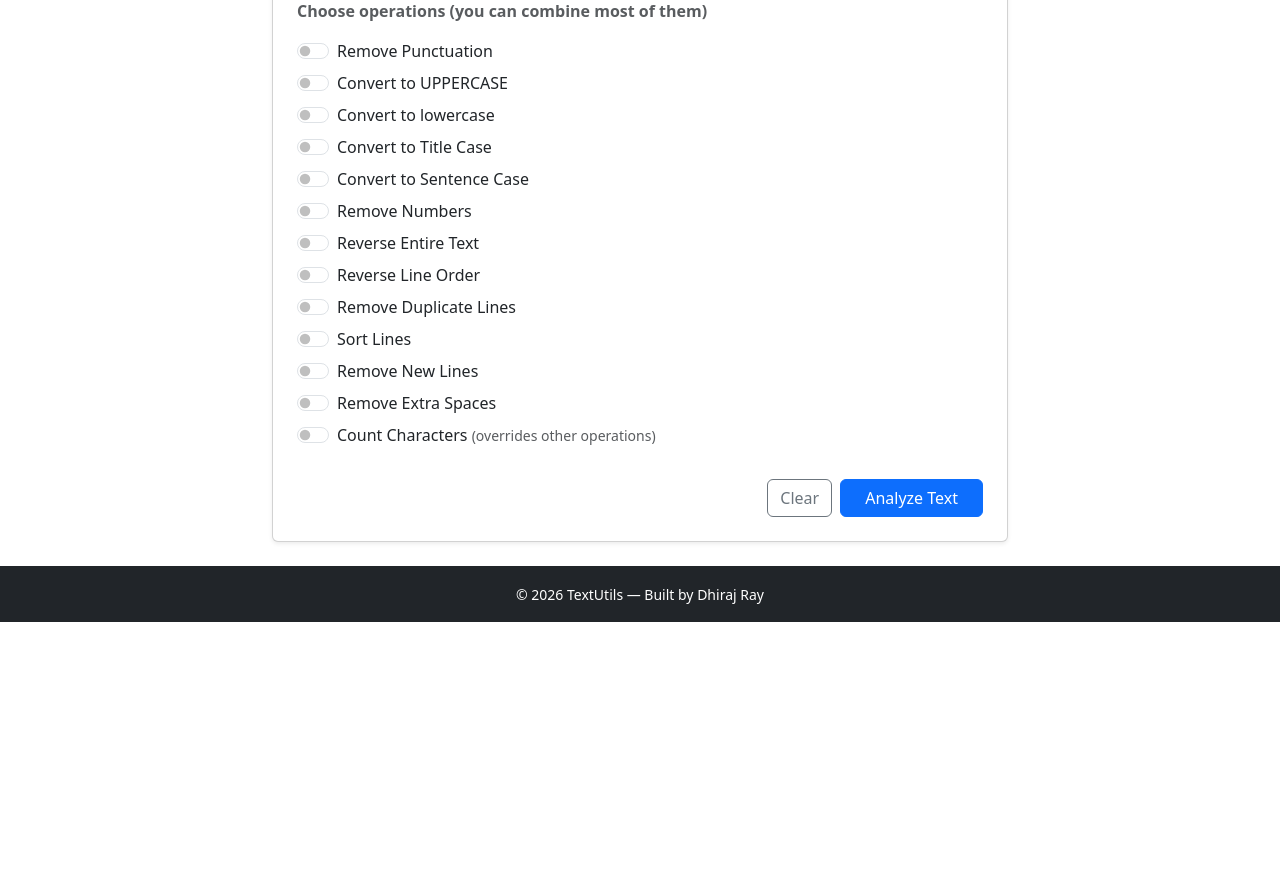
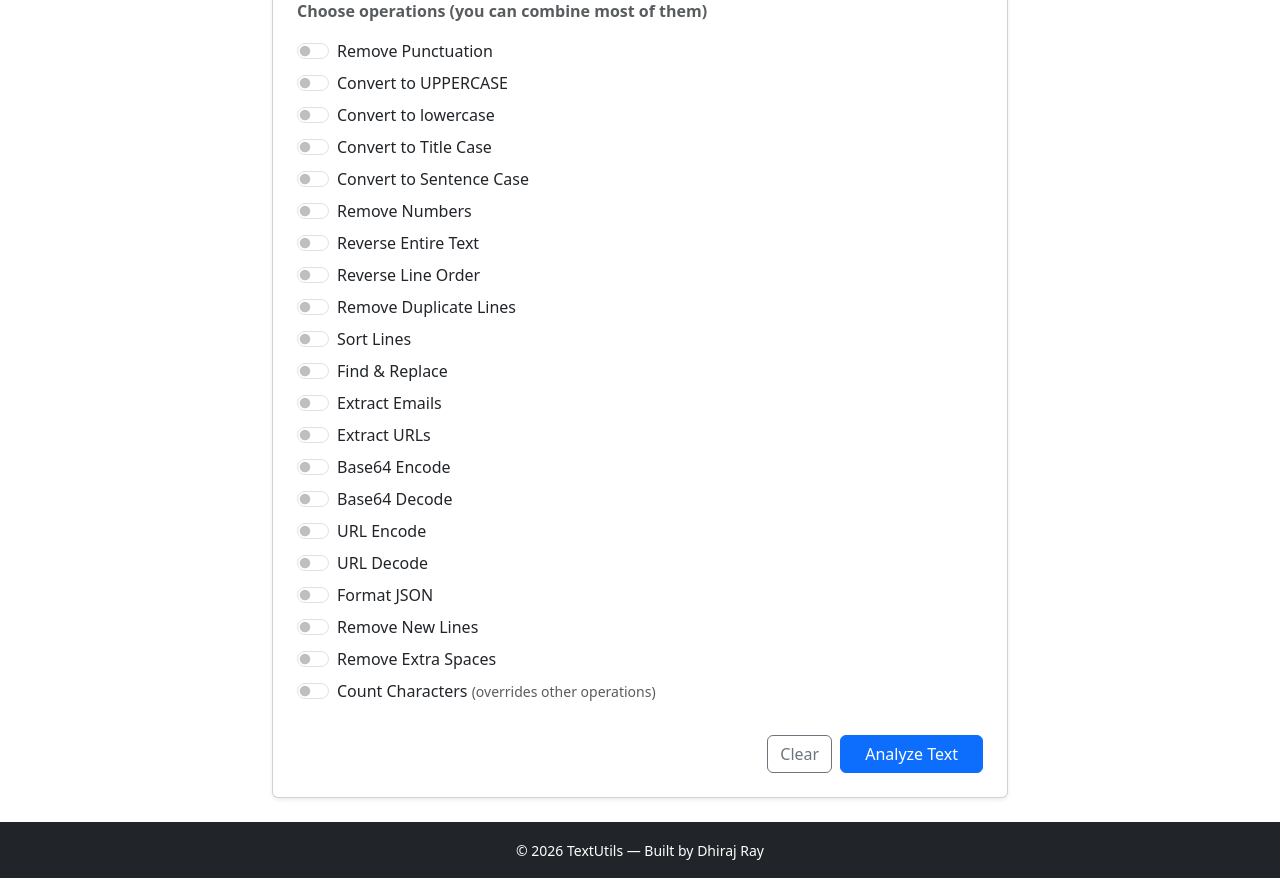
Before and after one commit to Dhiraj73Ray/TextUtils, a Django app: page / in a window 1280 px wide. Shown: the part 658-1536 px from the top of the page. Before the commit the page ends 1280 px from the top, so only its background shows below. Run offline with Django 4.2, Linux system fonts and the light colour scheme.

Commit message:
New textutils phase 2 complete

```diff
--- a/Templates/index.html
+++ b/Templates/index.html
@@ -277,6 +277,52 @@
           </select>
         </div>
 
+                <!-- Find & Replace -->
+        <div class="form-check form-switch mb-2">
+          <input class="form-check-input" type="checkbox" role="switch" name="find_replace_switch" id="optFindReplace" />
+          <label class="form-check-label" for="optFindReplace">Find & Replace</label>
+        </div>
+        <div id="findReplaceContainer" class="mb-3 ms-4 d-none">
+          <input type="text" class="form-control form-control-sm mb-2" name="find_text" placeholder="Find...">
+          <input type="text" class="form-control form-control-sm" name="replace_text" placeholder="Replace with...">
+        </div>
+
+        <!-- Extract Emails/URLs -->
+        <div class="form-check form-switch mb-2">
+          <input class="form-check-input" type="checkbox" role="switch" name="extract_emails" id="optExtractEmails" />
+          <label class="form-check-label" for="optExtractEmails">Extract Emails</label>
+        </div>
+        <div class="form-check form-switch mb-2">
+          <input class="form-check-input" type="checkbox" role="switch" name="extract_urls" id="optExtractUrls" />
+          <label class="form-check-label" for="optExtractUrls">Extract URLs</label>
+        </div>
+
+        <!-- Base64 & URL Encode/Decode -->
+        <div class="form-check form-switch mb-2">
+          <input class="form-check-input" type="checkbox" role="switch" name="base64_encode" id="optB64Encode" />
+          <label class="form-check-label" for="optB64Encode">Base64 Encode</label>
+        </div>
+        <div class="form-check form-switch mb-2">
+          <input class="form-check-input" type="checkbox" role="switch" name="base64_decode" id="optB64Decode" />
+          <label class="form-check-label" for="optB64Decode">Base64 Decode</label>
+        </div>
+        <div class="form-check form-switch mb-2">
+          <input class="form-check-input" type="checkbox" role="switch" name="url_encode" id="optUrlEncode" />
+          <label class="form-check-label" for="optUrlEncode">URL Encode</label>
+        </div>
+        <div class="form-check form-switch mb-2">
+          <input class="form-check-input" type="checkbox" role="switch" name="url_decode" id="optUrlDecode" />
+          <label class="form-check-label" for="optUrlDecode">URL Decode</label>
+        </div>
+        <div class="form-check form-switch mb-2">
+          <input class="form-check-input" type="checkbox" role="switch" name="json_format" id="optJsonFormat" />
+          <label class="form-check-label" for="optJsonFormat">Format JSON</label>
+        </div>
+
+
+
+
+
         <div class="form-check form-switch mb-2">
           <input
             class="form-check-input"
@@ -377,6 +423,15 @@
         }
       });
     })();
+      // Toggle Find & Replace Inputs
+  (function () {
+    const frSwitch = document.getElementById("optFindReplace");
+    const frContainer = document.getElementById("findReplaceContainer");
+    if (!frSwitch || !frContainer) return;
+    frSwitch.addEventListener("change", function () {
+      frContainer.classList.toggle("d-none", !this.checked);
+    });
+  })();
   })();
 </script>
 {% endblock %}
--- a/textutils/views.py
+++ b/textutils/views.py
@@ -7,6 +7,9 @@ Handles:
 """
 
 from django.shortcuts import render
+import base64
+import json
+from urllib.parse import quote, unquote
 
 
 # Characters stripped by the "Remove Punctuation" operation
@@ -44,6 +47,16 @@ def analyze(request):
     reverse_lines = request.POST.get("reverse_lines", "off")
     remove_duplicates = request.POST.get("remove_duplicates", "off")
     sort_lines = request.POST.get("sort_lines", "off")
+    find_replace_switch = request.POST.get("find_replace_switch", "off")
+    find_text = request.POST.get("find_text", "")
+    replace_text = request.POST.get("replace_text", "")
+    extract_emails = request.POST.get("extract_emails", "off")
+    extract_urls = request.POST.get("extract_urls", "off")
+    base64_encode = request.POST.get("base64_encode", "off")
+    base64_decode = request.POST.get("base64_decode", "off")
+    url_encode = request.POST.get("url_encode", "off")
+    url_decode = request.POST.get("url_decode", "off")
+    json_format = request.POST.get("json_format", "off")
     rmnl = request.POST.get("rmnl", "off")
     rmsp = request.POST.get("rmsp", "off")
     count = request.POST.get("count", "off")
@@ -140,6 +153,59 @@ def analyze(request):
 
         text = "\n".join(lines)
 
+    # --- 2.9. Find & Replace ---
+    if find_replace_switch == "on" and find_text:
+        text = text.replace(find_text, replace_text)
+        operations.append("Find & Replace")
+
+    # --- 2.10. Extract Emails ---
+    if extract_emails == "on":
+        import re
+        emails = re.findall(r'[a-zA-Z0-9._%+-]+@[a-zA-Z0-9.-]+\.[a-zA-Z]{2,}', text)
+        text = "\n".join(emails)
+        operations.append("Extracted Emails")
+
+    # --- 2.11. Extract URLs ---
+    if extract_urls == "on":
+        import re
+        urls = re.findall(r'https?://[^\s]+', text)
+        text = "\n".join(urls)
+        operations.append("Extracted URLs")
+
+    # --- 2.12. Base64 Encode ---
+    if base64_encode == "on":
+        text = base64.b64encode(text.encode()).decode()
+        operations.append("Base64 Encoded")
+
+    # --- 2.13. Base64 Decode ---
+    if base64_decode == "on":
+        try:
+            text = base64.b64decode(text.encode()).decode()
+            operations.append("Base64 Decoded")
+        except Exception:
+            text = "Error: Invalid Base64 string"
+            operations.append("Base64 Decode Failed")
+
+    # --- 2.14. URL Encode ---
+    if url_encode == "on":
+        text = quote(text)
+        operations.append("URL Encoded")
+
+    # --- 2.15. URL Decode ---
+    if url_decode == "on":
+        text = unquote(text)
+        operations.append("URL Decoded")
+
+    # --- 2.16. Format JSON ---
+    if json_format == "on":
+        try:
+            parsed = json.loads(text)
+            text = json.dumps(parsed, indent=4)
+            operations.append("Formatted JSON")
+        except Exception:
+            text = "Error: Invalid JSON"
+            operations.append("JSON Format Failed")
+
     # --- 3. Remove New Lines ---
     if rmnl == "on":
         text = text.replace("\n", "").replace("\r", "")
```
